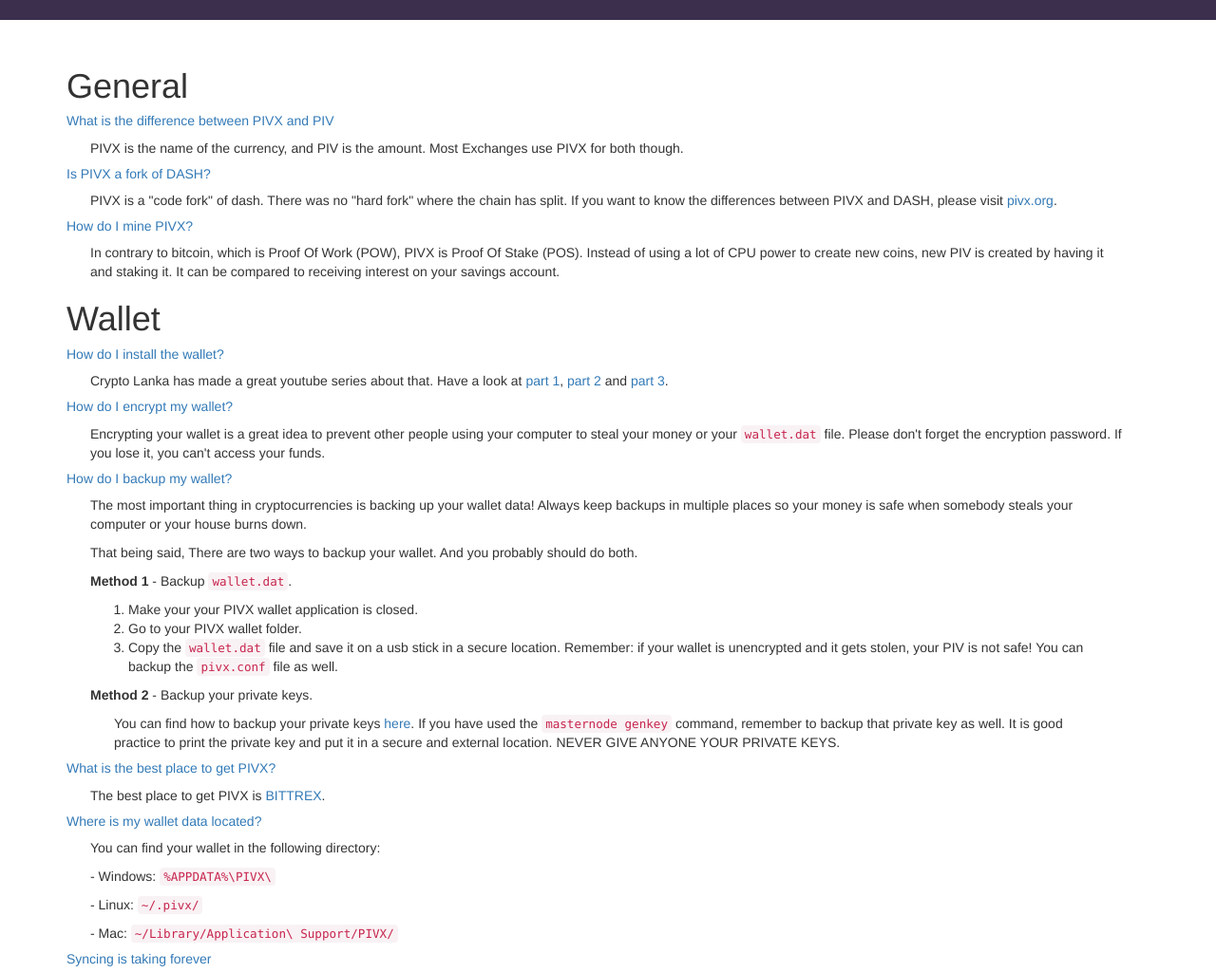
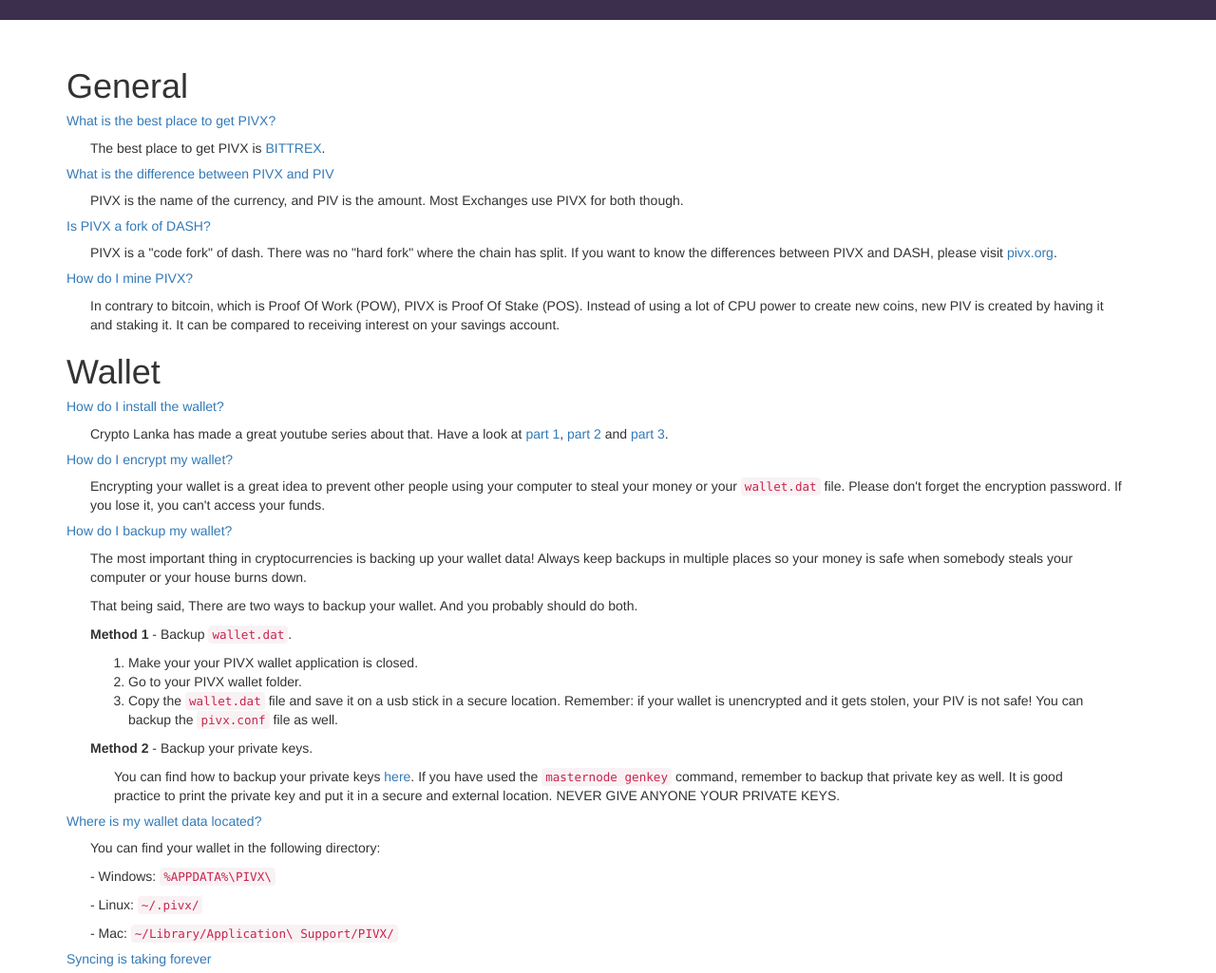
Before and after one commit to pivx-faq/pivx-faq, a plain HTML site: page index.htm in a window 1280 px wide. Shown: the part 380-1405 px from the top of the page at 95% size. Drawn offline with nearby package versions, Linux system fonts and the light colour scheme.

Commit message:
Update index.htm

```diff
--- a/index.htm
+++ b/index.htm
@@ -34,6 +34,11 @@
 <div class="container">
 
     <h1>General</h1>
+
+    <a href="#what-is-the-best-place-to-get-pivx" name="what-is-the-best-place-to-get-pivx"><h5>What is the best place
+        to get PIVX?</h5></a>
+    <p class="answer">The best place to get PIVX is <a href="https://bittrex.com/">BITTREX</a>.</p>
+
     <a href="#what-is-the-difference-between-pivx-and-piv" name="what-is-the-difference-between-pivx-and-piv"><h5>What
         is the difference between PIVX and PIV</h5></a>
     <p class="answer">
@@ -92,12 +97,6 @@
         </p>
     </section>
 
-
-    <a href="#what-is-the-best-place-to-get-pivx" name="what-is-the-best-place-to-get-pivx"><h5>What is the best place
-        to get PIVX?</h5></a>
-    <section class="answer">
-        <p>The best place to get PIVX is <a href="https://bittrex.com/">BITTREX</a>.</p>
-    </section>
     <a href="#where-is-my-wallet-located" name="where-is-my-wallet-located"><h5>Where is my wallet data located?</h5>
     </a>
     <section class="answer">
```
